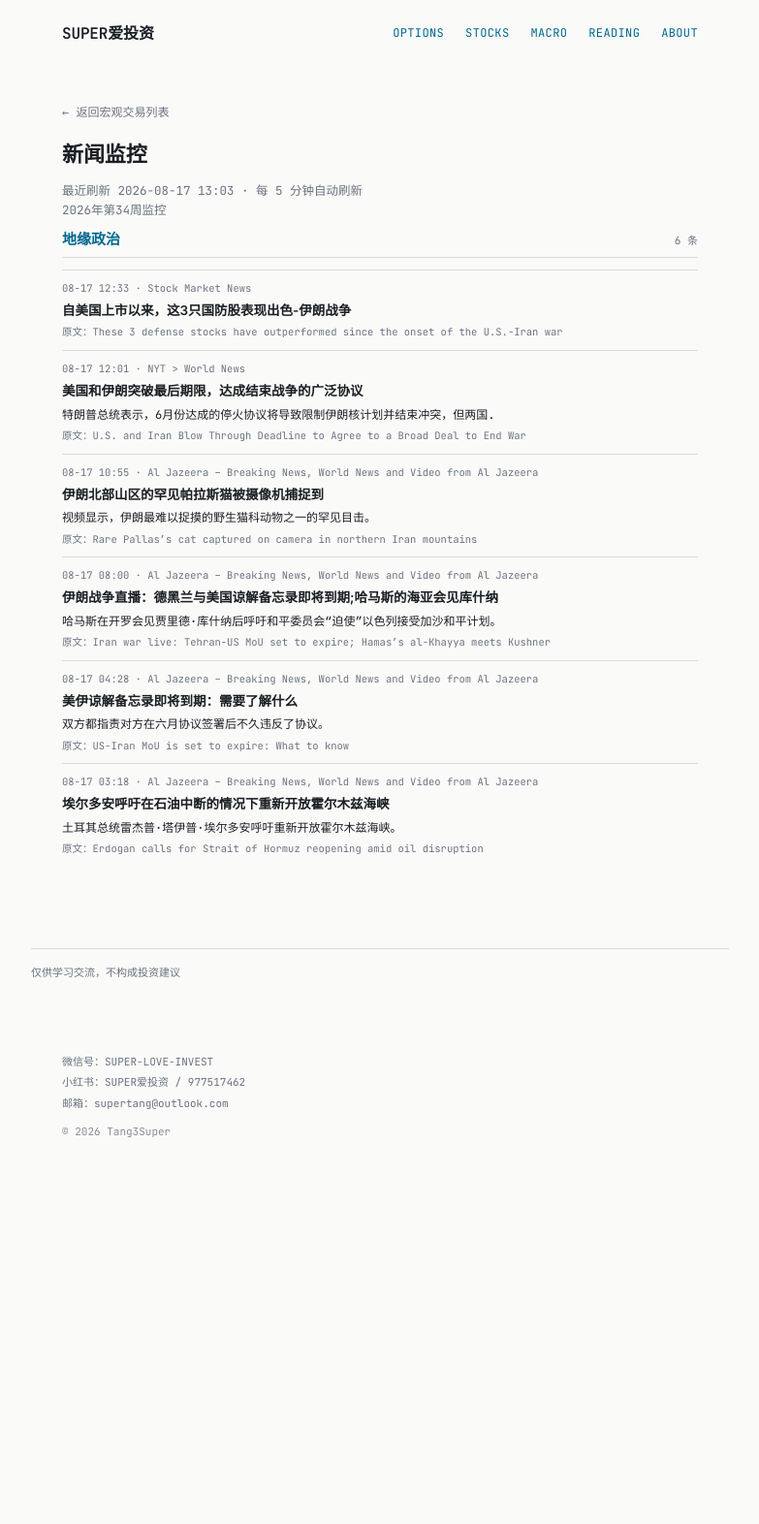
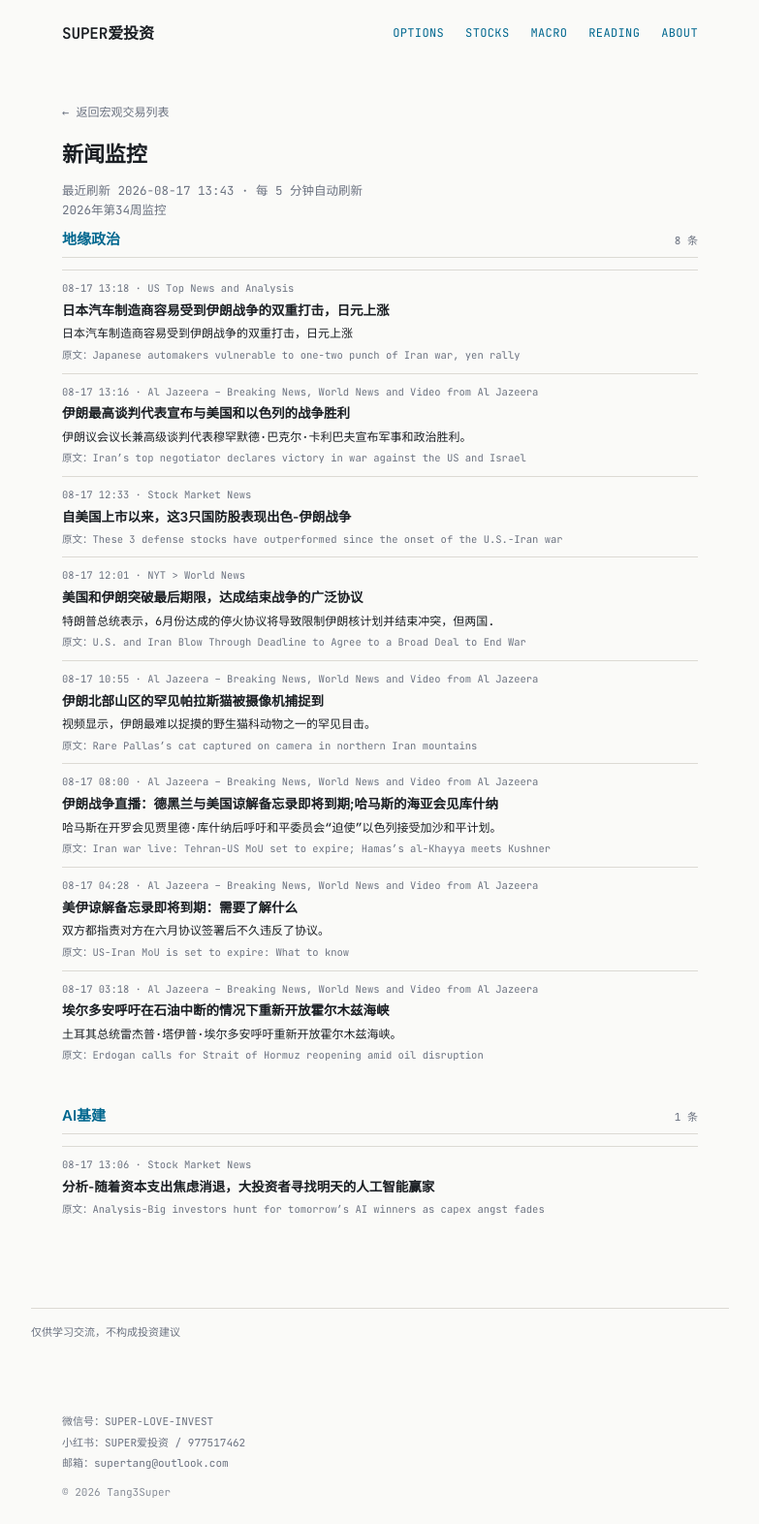
Before and after one commit to tang3super/tang3super.github.io, a Jekyll site: the page built from macro-trade/news-digest.md, in a window 1280 px wide. Shown: the whole page at 97% size, without its empty margins (248-1031 px from the left). Built offline with Jekyll 4.4.1, drawn with Linux system fonts in a browser that asks for light colours; before the commit the page ends 1201 px from its top, so only the background shows below that.

Commit message:
sync news-digest article

```diff
--- a/macro-trade/news-digest.md
+++ b/macro-trade/news-digest.md
@@ -5,11 +5,25 @@ title: 新闻监控
 date: '2026-08-17'
 summary: 2026年第34周监控
 week_label: 2026年第34周监控
-last_updated: 2026-08-17 13:03
+last_updated: 2026-08-17 13:43
 refresh_note: 每 5 分钟自动刷新
 topics:
 - name: 地缘政治
   items:
+  - title: Japanese automakers vulnerable to one-two punch of Iran war, yen rally
+    summary: Japanese automakers vulnerable to one-two punch of Iran war, yen rally
+    link: https://www.cnbc.com/2026/08/17/japanese-automakers-vulnerable-iran-war-yen-rally.html
+    source: US Top News and Analysis
+    time: 08-17 13:18
+    title_zh: 日本汽车制造商容易受到伊朗战争的双重打击，日元上涨
+    summary_zh: 日本汽车制造商容易受到伊朗战争的双重打击，日元上涨
+  - title: Iran’s top negotiator declares victory in war against the US and Israel
+    summary: Iran’s Parliament speaker and top negotiator Mohammad Baqer Qalibaf has declared both a military and political victory.
+    link: https://www.aljazeera.com/video/newsfeed/2026/8/17/irans-top-negotiator-declares-victory-in-war-against-the-us-and-israel?traffic_source=rss
+    source: Al Jazeera – Breaking News, World News and Video from Al Jazeera
+    time: 08-17 13:16
+    title_zh: 伊朗最高谈判代表宣布与美国和以色列的战争胜利
+    summary_zh: 伊朗议会议长兼高级谈判代表穆罕默德·巴克尔·卡利巴夫宣布军事和政治胜利。
   - title: These 3 defense stocks have outperformed since the onset of the U.S.-Iran war
     summary: ''
     link: https://www.investing.com/news/stock-market-news/these-3-defense-stocks-have-outperformed-since-the-onset-of-the-usiran-war-93CH-4862121
@@ -51,5 +65,13 @@ topics:
     time: 08-17 03:18
     title_zh: 埃尔多安呼吁在石油中断的情况下重新开放霍尔木兹海峡
     summary_zh: 土耳其总统雷杰普·塔伊普·埃尔多安呼吁重新开放霍尔木兹海峡。
+- name: AI基建
+  items:
+  - title: Analysis-Big investors hunt for tomorrow’s AI winners as capex angst fades
+    summary: ''
+    link: https://www.investing.com/news/stock-market-news/analysisbig-investors-hunt-for-tomorrows-ai-winners-as-capex-angst-fades-4862135
+    source: Stock Market News
+    time: 08-17 13:06
+    title_zh: 分析-随着资本支出焦虑消退，大投资者寻找明天的人工智能赢家
 disclaimer: 仅供学习交流，不构成投资建议
 ---
```
